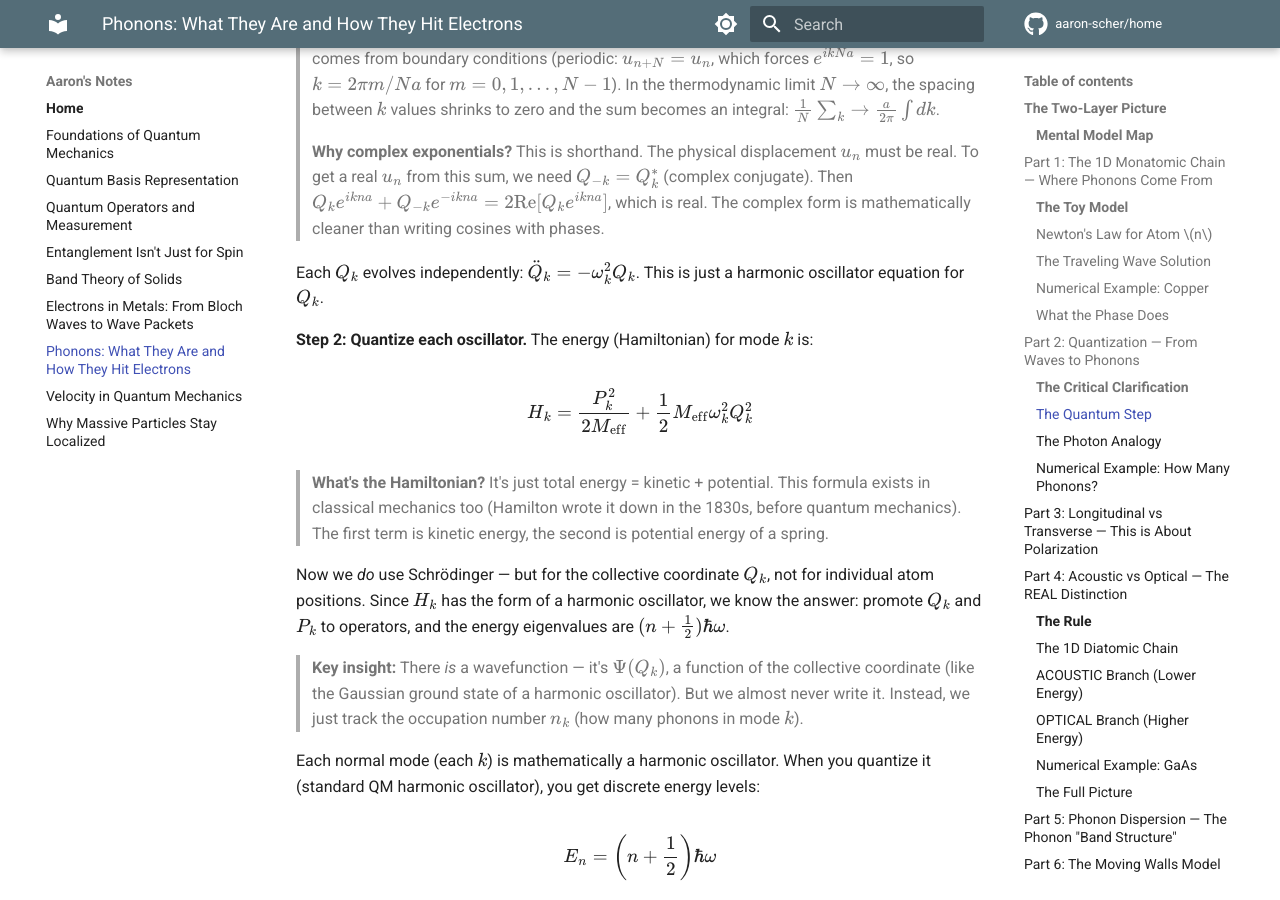
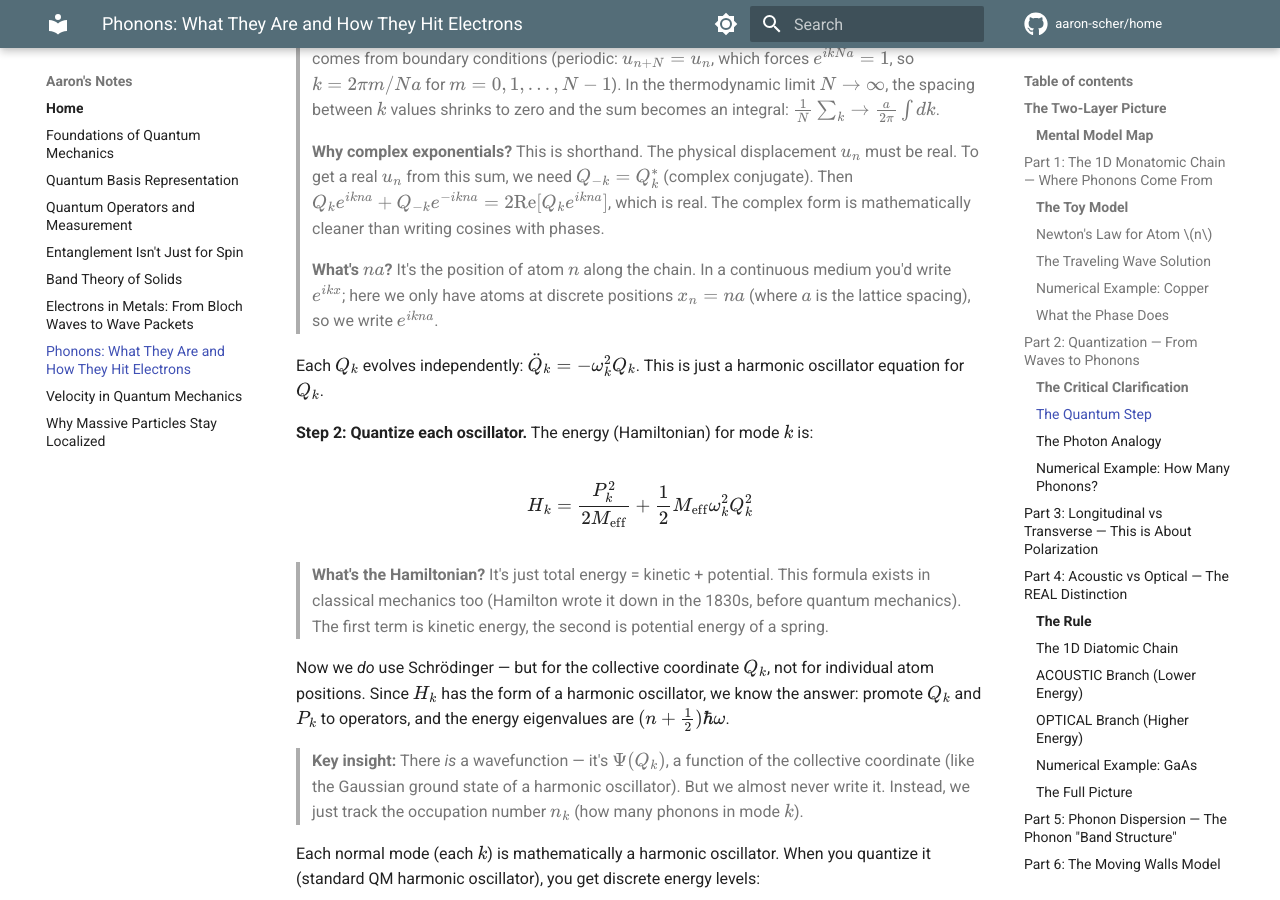
Before and after one commit to aaron-scher/home, an MkDocs documentation site: the page built from docs/quantum-mechanics/phonons.md, in a window 1280 px wide and 900 px high, scrolled down 4356 px. Built offline with MkDocs 1.6.1 and Material for MkDocs 9.7.7, drawn with Linux system fonts in a browser that asks for light colours; comment, search, counter and statistics services are not loaded.

Commit message:
Clarify na = discrete atom position (vs continuous x)
🤖 Generated with [Claude Code](https://claude.com/claude-code)

Co-Authored-By: Claude Opus 4.5 <noreply@anthropic.com>

```diff
--- a/docs/quantum-mechanics/phonons.md
+++ b/docs/quantum-mechanics/phonons.md
@@ -165,6 +165,8 @@ $$
 > **Why a discrete sum, not an integral?** With $N$ atoms in your chain, there are exactly $N$ independent ways to wiggle them — hence $N$ normal modes with $N$ allowed $k$ values. This comes from boundary conditions (periodic: $u_{n+N} = u_n$, which forces $e^{ikNa} = 1$, so $k = 2\pi m / Na$ for $m = 0, 1, ..., N-1$). In the thermodynamic limit $N \to \infty$, the spacing between $k$ values shrinks to zero and the sum becomes an integral: $\frac{1}{N}\sum_k \to \frac{a}{2\pi}\int dk$.
 
 > **Why complex exponentials?** This is shorthand. The physical displacement $u_n$ must be real. To get a real $u_n$ from this sum, we need $Q_{-k} = Q_k^*$ (complex conjugate). Then $Q_k e^{ikna} + Q_{-k} e^{-ikna} = 2\text{Re}[Q_k e^{ikna}]$, which is real. The complex form is mathematically cleaner than writing cosines with phases.
+
+> **What's $na$?** It's the position of atom $n$ along the chain. In a continuous medium you'd write $e^{ikx}$; here we only have atoms at discrete positions $x_n = na$ (where $a$ is the lattice spacing), so we write $e^{ikna}$.
 
 Each $Q_k$ evolves independently: $\ddot{Q}_k = -\omega_k^2 Q_k$. This is just a harmonic oscillator equation for $Q_k$.
 
```
